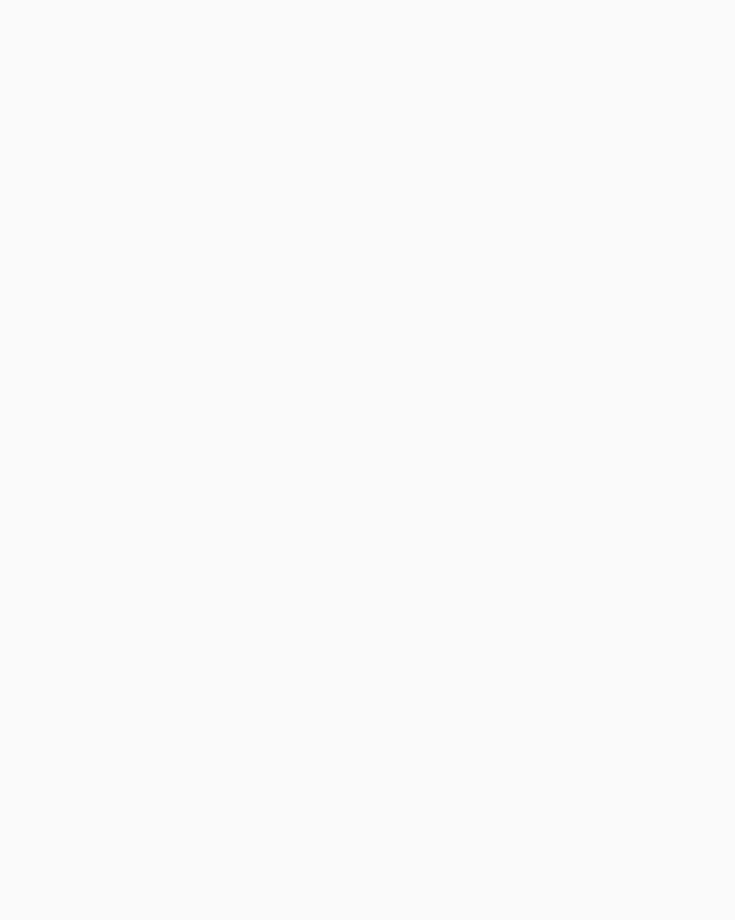
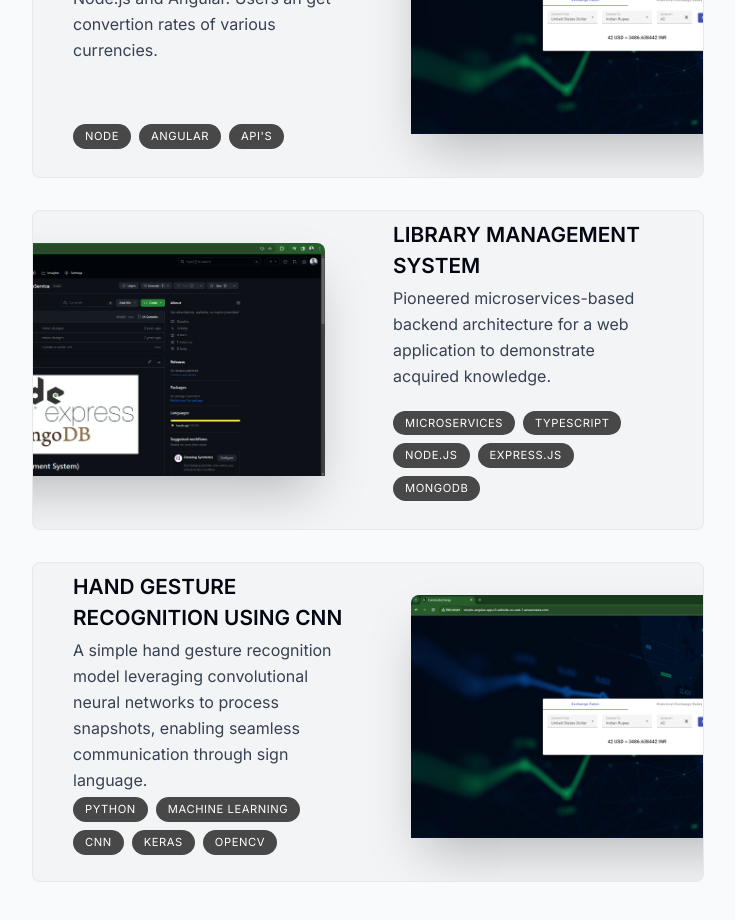
Before and after one commit to mohankumar21022k/full-stack-developer-portfolio, a Next.js app: page / in a window 1280 px wide. Shown: the part 1600-2520 px from the top of the page, without its empty margins (272-1007 px from the left). Built offline with nearby package versions, Linux system fonts and the light colour scheme.

Commit message:
project-component

```diff
--- a/src/app/page.tsx
+++ b/src/app/page.tsx
@@ -1,5 +1,6 @@
 import About from '@/components/about'
 import Intro from '@/components/intro'
+import Projects from '@/components/projects'
 import SectionDivider from '@/components/section-divider'
 
 export default function Home() {
@@ -8,6 +9,7 @@
       <Intro />
       <SectionDivider />
       <About />
+      <Projects />
     </main>
   )
 }
--- /dev/null
+++ b/src/components/project.tsx
@@ -0,0 +1,68 @@
+"use client";
+
+import { useRef } from "react";
+import { motion, useScroll, useTransform } from "framer-motion";
+import Image from "next/image";
+import { projectsData } from "@/lib/data";
+
+type ProjectProps = (typeof projectsData)[number];
+
+export default function Project({
+    title,
+    description,
+    tags,
+    imageUrl,
+}: ProjectProps) {
+    const ref = useRef<HTMLDivElement>(null);
+    const { scrollYProgress } = useScroll({
+        target: ref,
+        offset: ["0 1", "1.33 1"],
+    });
+    const scaleProgess = useTransform(scrollYProgress, [0, 1], [0.8, 1]);
+    const opacityProgess = useTransform(scrollYProgress, [0, 1], [0.6, 1]);
+
+    return (
+        <motion.div ref={ref}
+            style={{
+                scale: scaleProgess,
+                opacity: opacityProgess,
+            }}
+            className="group mb-3 sm:mb-8 last:mb-0">
+            <section className="bg-gray-100 max-w-[42rem] border border-black/5 rounded-lg overflow-hidden
+                sm:pr-8 relative sm:h-[20rem] hover:bg-gray-200 transition sm:group-even:pl-8 dark:text-back
+                dark:bg-white/10 dark:hover:bg-white/20">
+                <div className="pt-4 pb-7 px-5 sm:pl-10 sm:pr-2 sm:pt-[0.5rem] sm:max-w-[50%] flex flex-col
+                    h-full sm:group-even:ml-[18rem]">
+                    <h2 className="text-[1.30rem] font-semibold">{title}</h2>
+                    <p className="mt-1 pb-1 leading-relaxed text-gray-700 dark:text-gray/70">
+                        {description}
+                    </p>
+                    <ul className="flex flex-wrap mt-4 gap-2  sm:mt-auto">
+                        {tags.map((tag, index) => (
+                            <li className="bg-black/[0.7] px-3 py-1  text-[0.7rem] uppercase tracking-wider text-white
+                                rounded-full dark:text-white/70"
+                                key={index}>
+                                {tag}
+                            </li>
+                        ))}
+                    </ul>
+                </div>
+
+                <Image src={imageUrl}
+                    alt="Project I worked on"
+                    quality={95}
+                    className="absolute hidden sm:block top-8 -right-40 w-[28.25rem] rounded-t-lg shadow-2xl
+                    transition
+                    group-hover:scale-[1.04]
+                    group-hover:-translate-x-3
+                    group-hover:translate-y-3
+                    group-hover:-rotate-2
+                    group-even:group-hover:translate-x-3
+                    group-even:group-hover:translate-y-3
+                    group-even:group-hover:rotate-2
+                    group-even:right-[initial] group-even:-left-40"
+                />
+            </section>
+        </motion.div>
+    );
+}
--- /dev/null
+++ b/src/components/projects.tsx
@@ -0,0 +1,21 @@
+"use client";
+
+import React from "react";
+import SectionHeading from "./section-heading";
+import { projectsData } from "@/lib/data";
+import Project from "./project";
+
+export default function Projects() {
+  return (
+    <section id="projects" className="scroll-mt-28 mb-28">
+      <SectionHeading>My projects</SectionHeading>
+      <div>
+        {projectsData.map((project, index) => (
+          <React.Fragment key={index}>
+             <Project {...project} />
+          </React.Fragment>
+        ))}
+      </div>
+    </section>
+  );
+}
--- a/src/lib/data.ts
+++ b/src/lib/data.ts
@@ -1,6 +1,7 @@
 import React from "react";
 import { CgWorkAlt } from "react-icons/cg";
-import currencyExchangeAppImg from "@/../public/currency-exchange-app.png";
+import currencyExchangeAppImg from "@/../public/Currency-Exchange.png";
+import libraryManagementSystemImg from "@/../public/Library-Management-System.png"
 
 export const links = [
   {
@@ -67,16 +68,15 @@
   {
     title: "LIBRARY MANAGEMENT SYSTEM",
     description: `
-      Pioneered microservices-based backend architecture for a web application using Node.js with the Express
-      Framework and MongoDB to demonstrate acquired knowledge.
+      Pioneered microservices-based backend architecture for a web application to demonstrate acquired knowledge.
     `,
     tags: ["Microservices", "TypeScript", "Node.js", "Express.js", "MongoDB"],
-    imageUrl: currencyExchangeAppImg,
+    imageUrl: libraryManagementSystemImg,
   },
   {
     title: "HAND GESTURE RECOGNITION USING CNN",
     description: `A simple hand gesture recognition model leveraging convolutional neural networks to process snapshots,
-      enabling seamless communication through sign language, Using Python, Keras and OpenCV.
+      enabling seamless communication through sign language.
     `,
     tags: ["Python", "Machine Learning", "CNN", "Keras", "OpenCV"],
     imageUrl: currencyExchangeAppImg,
```
Also changed, not shown: public/Currency-Exchange.png (renamed from public/currency-exchange-app.png), public/Library-Management-System.png (added).
